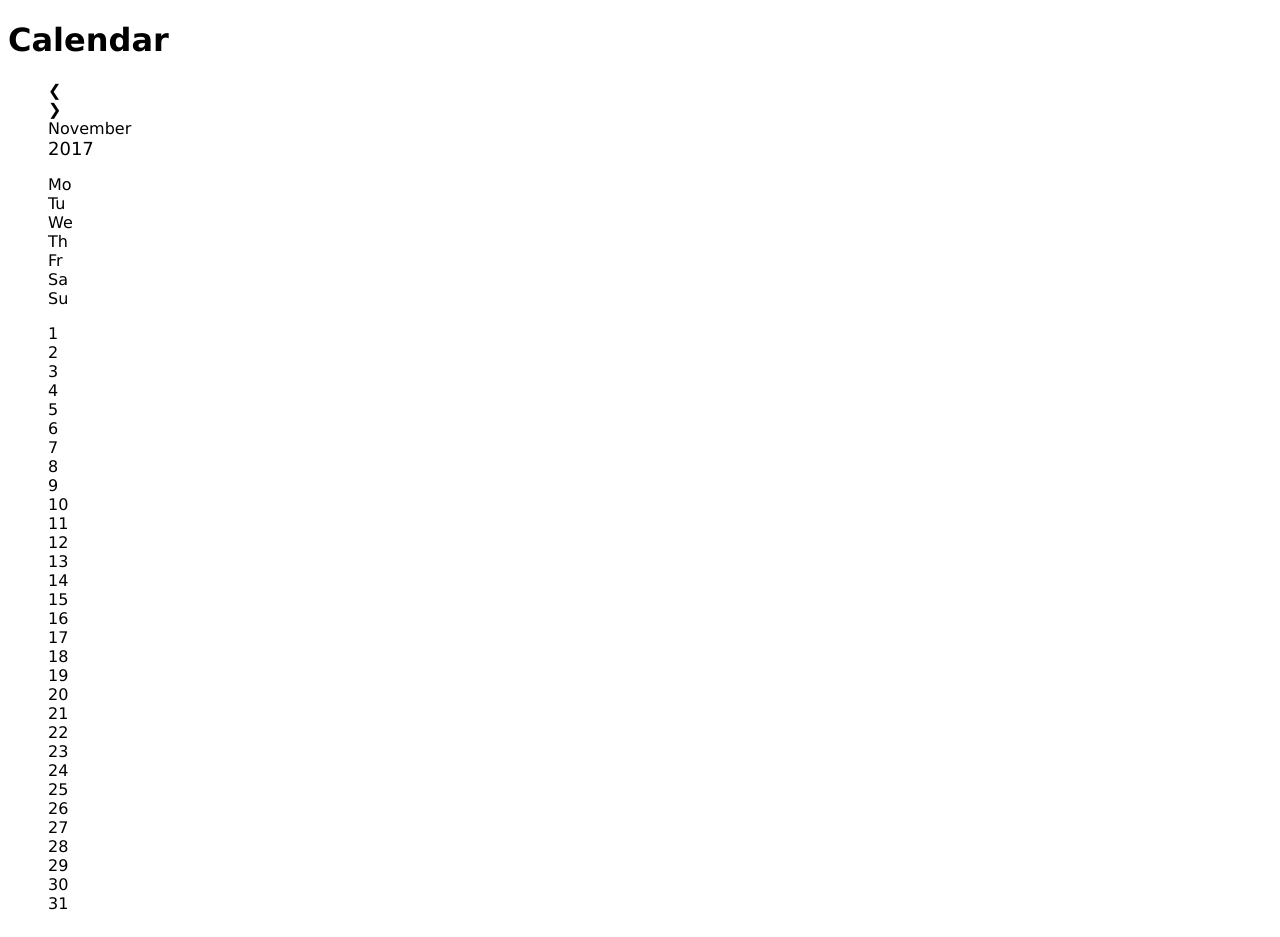
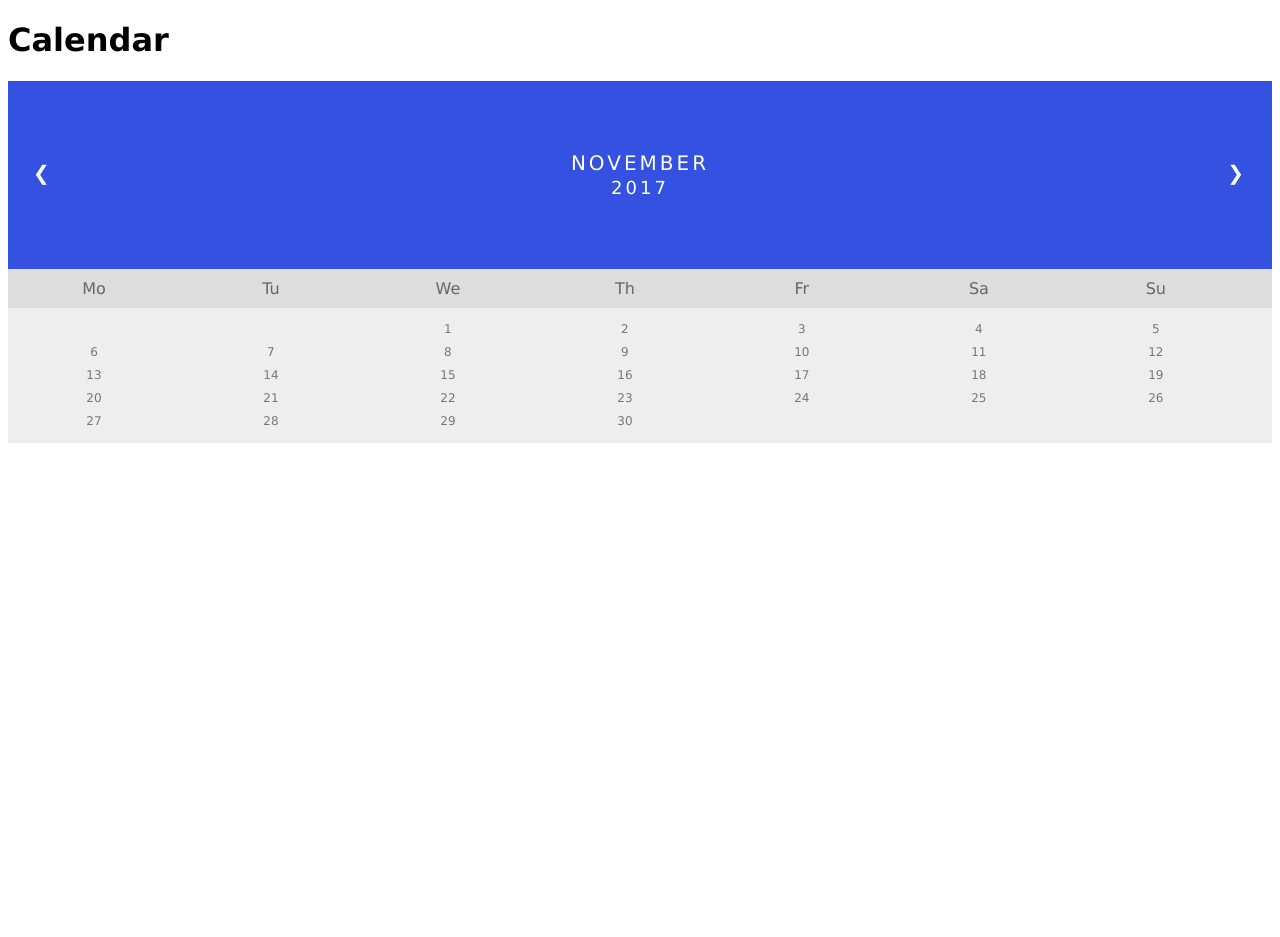
Before and after one commit to dominikkawka/Calendar.html, a plain HTML site: page calendar.html in a window 1280 px wide. After the commit the page ends 800 px from the top, so only its background shows below. Drawn offline with Linux system fonts and the light colour scheme.

Commit message:
Update calendar.html

```diff
--- a/calendar.html
+++ b/calendar.html
@@ -8,6 +8,84 @@
     * {box-sizing: border-box;}
 ul {list-style-type: none;}
 body {font-family: Verdana, sans-serif;}
+
+.month {
+    padding: 70px 25px;
+    width: 100%;
+    background: #3451e1;
+    text-align: center;
+}
+
+.month ul {
+    margin: 0;
+    padding: 0;
+}
+
+.month ul li {
+    color: white;
+    font-size: 20px;
+    text-transform: uppercase;
+    letter-spacing: 3px;
+}
+
+.month .prev {
+    float: left;
+    padding-top: 10px;
+}
+
+.month .next {
+    float: right;
+    padding-top: 10px;
+}
+
+.weekdays {
+    margin: 0;
+    padding: 10px 0;
+    background-color: #ddd;
+}
+
+.weekdays li {
+    display: inline-block;
+    width: 13.6%;
+    color: #666;
+    text-align: center;
+}
+
+.days {
+    padding: 10px 0;
+    background: #eee;
+    margin: 0;
+}
+
+.days li {
+    list-style-type: none;
+    display: inline-block;
+    width: 13.6%;
+    text-align: center;
+    margin-bottom: 5px;
+    font-size:12px;
+    color: #777;
+}
+
+.days li .active {
+    padding: 5px;
+    background: #1abc9c;
+    color: white !important
+}
+
+/* Add media queries for smaller screens */
+@media screen and (max-width:720px) {
+    .weekdays li, .days li {width: 13.1%;}
+}
+
+@media screen and (max-width: 420px) {
+    .weekdays li, .days li {width: 12.5%;}
+    .days li .active {padding: 2px;}
+}
+
+@media screen and (max-width: 290px) {
+    .weekdays li, .days li {width: 12.2%;}
+}
 
 </style>
 </head>
@@ -37,6 +115,8 @@ body {font-family: Verdana, sans-serif;}
 </ul>
 
 <ul class="days">
+  <li> </li>
+  <li> </li>
   <li>1</li>
   <li>2</li>
   <li>3</li>
@@ -67,7 +147,7 @@ body {font-family: Verdana, sans-serif;}
   <li>28</li>
   <li>29</li>
   <li>30</li>
-  <li>31</li>
+  <li></li>
   </ul>
 
 
```
